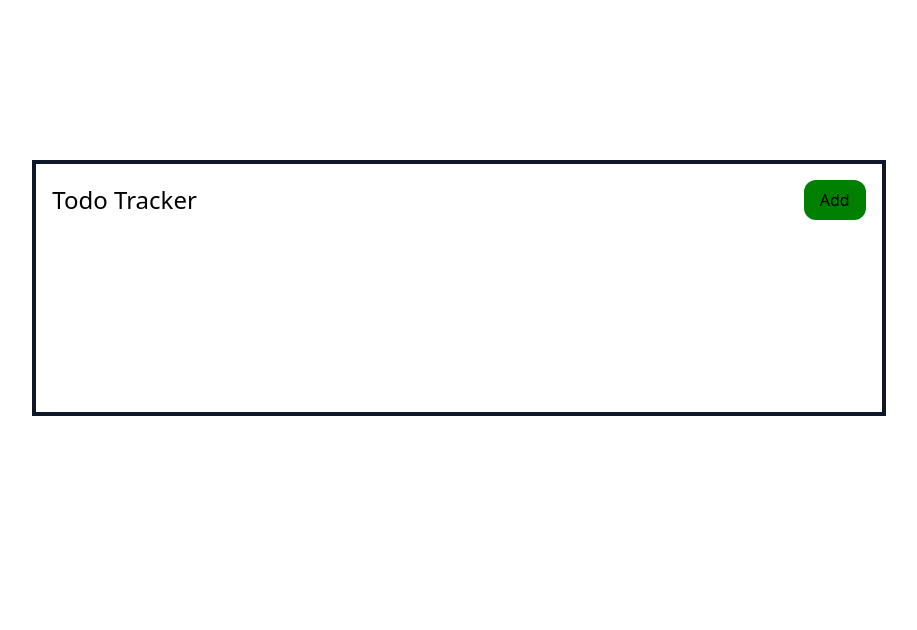
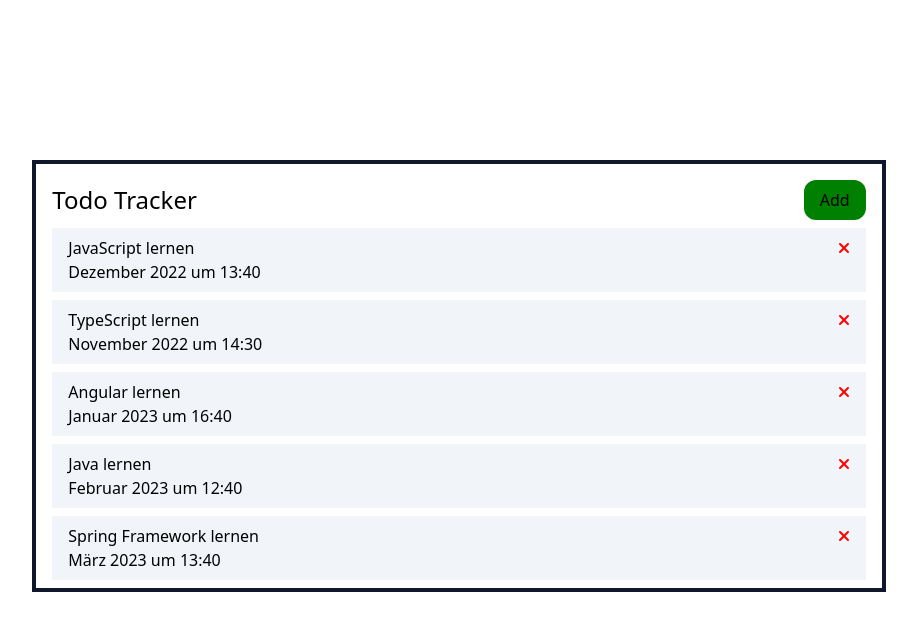
Before and after one commit to MehmetC80/todo-app-client, an Angular app: page / in a window 1280 px wide. Shown: the top 630 px of the page, without its empty margins (181-1098 px from the left). Built offline with nearby package versions, Linux system fonts and the light colour scheme.

Commit message:
add fontawesome add todo-item and todos component

```diff
--- a/package.json
+++ b/package.json
@@ -18,6 +18,11 @@
     "@angular/platform-browser": "^15.0.0",
     "@angular/platform-browser-dynamic": "^15.0.0",
     "@angular/router": "^15.0.0",
+    "@fortawesome/angular-fontawesome": "^0.12.1",
+    "@fortawesome/fontawesome-svg-core": "^6.2.1",
+    "@fortawesome/free-brands-svg-icons": "^6.2.1",
+    "@fortawesome/free-regular-svg-icons": "^6.2.1",
+    "@fortawesome/free-solid-svg-icons": "^6.2.1",
     "rxjs": "~7.5.0",
     "tslib": "^2.3.0",
     "zone.js": "~0.12.0"
--- a/src/app/app.component.html
+++ b/src/app/app.component.html
@@ -1,6 +1,7 @@
 <div class="flex justify-center mt-40">
-  <div class="border-4 border-slate-900 w-4/6 h-64">
+  <div class="border-4 border-slate-900 w-4/6">
     <app-header></app-header>
+    <app-todos></app-todos>
   </div>
 </div>
 <router-outlet></router-outlet>
--- /dev/null
+++ b/src/app/components/todo-item/todo-item.component.html
@@ -0,0 +1,11 @@
+<div
+  class="bg-slate-100 my-2 px-4 py-2 mx-4 cursor-pointer hover:scale-105 transition-all duration-300"
+>
+  <h3 class="flex justify-between items-center">
+    <div class="">
+      {{ todo.text }}
+    </div>
+    <fa-icon [icon]="faTimes" [ngStyle]="{ color: 'red' }"></fa-icon>
+  </h3>
+  <p>{{ todo.day }}</p>
+</div>
--- /dev/null
+++ b/src/app/components/todo-item/todo-item.component.ts
@@ -0,0 +1,18 @@
+import { Component, Input, OnInit } from '@angular/core';
+import { Todo } from 'src/app/interfaces/todo';
+import { faTimes } from '@fortawesome/free-solid-svg-icons';
+
+@Component({
+  selector: 'app-todo-item',
+  templateUrl: './todo-item.component.html',
+  styleUrls: ['./todo-item.component.css'],
+})
+export class TodoItemComponent {
+  @Input() todo: Todo = { id: 0, text: '', day: '', reminder: false };
+
+  faTimes = faTimes;
+
+  constructor() {}
+
+  ngOnInit(): void {}
+}
--- /dev/null
+++ b/src/app/components/todos/todos.component.html
@@ -0,0 +1 @@
+<app-todo-item *ngFor="let todo of todos" [todo]="todo"></app-todo-item>
--- /dev/null
+++ b/src/app/components/todos/todos.component.ts
@@ -0,0 +1,14 @@
+import { Component, OnInit } from '@angular/core';
+import { Todo } from 'src/app/interfaces/todo';
+import { TODOS } from 'src/db/mock-todos';
+
+@Component({
+  selector: 'app-todos',
+  templateUrl: './todos.component.html',
+  styleUrls: ['./todos.component.css'],
+})
+export class TodosComponent implements OnInit {
+  todos: Todo[] = TODOS;
+
+  ngOnInit(): void {}
+}
```
Also changed, not shown: src/app/app.module.ts (+8 -2 lines), src/app/components/todo-item/todo-item.component.css (added), src/app/components/todos/todos.component.css (added), 1 other file (tests, documents, lock files or other folders).
